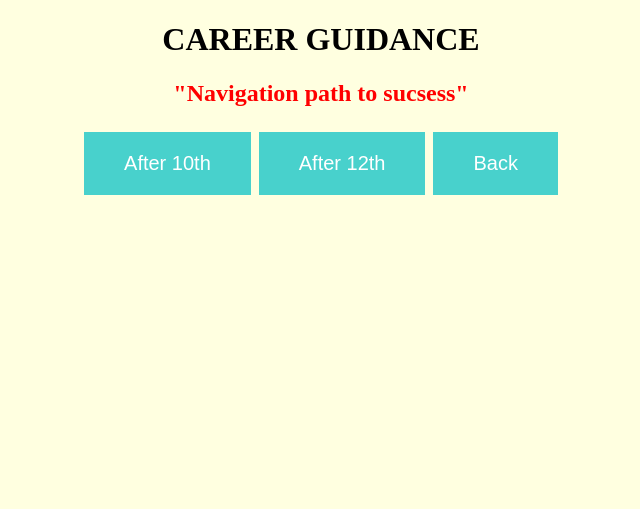
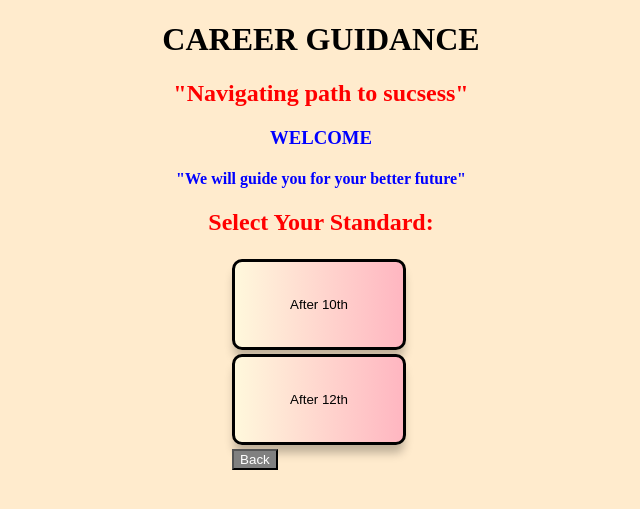
Before and after one commit to sakship-23/Career-Guidance-, a Java web app: page /CareerGuidance/freeuser.jsp in a window 1280 px wide. Shown: the top 509 px of the page, without its empty margins (319-959 px from the left). Run offline with Tomcat 11, a stand-in JSP engine, Linux system fonts and the light colour scheme; the visitor is signed in with stand-in values (Sample User, id 1).

Commit message:
Aptitude test image, changed buttons.

```diff
--- a/CareerGuidance/WebContent/bar.html
+++ b/CareerGuidance/WebContent/bar.html
@@ -10,7 +10,7 @@
 <style type="text/css">
 .button{
 	background-color: white;
-	border: #000000;
+border:3px solid #18ab29;
 	color: white;
 	font-size: 20px;
 	margin: 2px 2px;
@@ -35,6 +35,9 @@ body{
 function selectcourse() {
 	location.replace("http://localhost:8080/CareerGuidance/selectcourse.jsp")
 }
+function aptitude() {
+	location.replace("http://localhost:8080/CareerGuidance/aptitude.html")
+}
 // Load google charts
 google.charts.load('current', {'packages':['corechart']});
 google.charts.setOnLoadCallback(drawChart);
@@ -57,5 +60,6 @@ function drawChart() {
 }
 </script>
 <td><input type="button" name="" value="Next"  onclick="selectcourse()" class="button" ></td>
+<td><input type="button" name="" value="back"  onclick="aptitude()" class="button" ></td>
 </body>
 </html>
--- a/CareerGuidance/WebContent/freeuser.jsp
+++ b/CareerGuidance/WebContent/freeuser.jsp
@@ -20,39 +20,63 @@ function login() {
 </script>
 <style type="text/css">
 .button{
-	background-color: white;
-	border: none;
-	color: white;
-	font-size: 20px;
-	margin: 2px 2px;
-	padding: 20px 40px;
+	color: black;
+                padding: 35px 55px;
+                border-radius: 10px;
+                background: linear-gradient(to right,#FFF8DC,#FFB6C1);
+                box-shadow: 0 10px 10px -2px rgba(0,0,0,.25);
+                cursor:pointer;
+                border: 3px solid #000000;
+
 }
 
 .button {
-	background-color: #48D1CC;
-	color: white;
+	background-color: #48D1CC
+	color: black;
 }
 
 .button:hover {
 	background-color: #5F9EA0;
-	color: white;
+	color: black;
 }
+.button1{
+background-color: grey ;
+color: white;
+}
+
+.button1:hover {
+background-color: #C0C0C0;
+color: white;
+}
+.container{
+ position: absolute;
+ left: 10px;
+ down: 550px;
+}
+
 body{
-        background-color:#FFFFE0;
+        background-color:#FFEBCD;
     }
 
 </style>
 </head>
 <body>
 	<h1 align="center">CAREER GUIDANCE</h1>
-	<h2 align="center" style="color: red">"Navigation path to sucsess"</h2>
+	<h2 align="center" style="color: red">"Navigating path to sucsess"</h2>
+	<h3 align="center" style="color: Blue">WELCOME</h3>
+		<h4 align="center" style="color: Blue">"We will guide you for your better future"</h4>
+		<h2 align="center" style="color: red">Select Your Standard:</h2>
 	<div align= "center">
 					<table>
 					<tr>
-					<td><input type="submit" value="After 10th" onclick="aptitude()" class="button"></td>
-					<td><input type="submit" value="After 12th" onclick="selectcourse()" class="button"></td>
-					<td><input type="button" value="Back" onclick="login()" class="button"></td>
+					<td><input type="submit" value="After 10th" onclick="aptitude()" class="button" style="color: black"></td>
+					<td></td>
+					<tr>
+					<td><input type="submit" value="After 12th" onclick="selectcourse()" class="button" style="color: black"></td>
 					</tr>
+					<div class="container">
+					<td><input type="button" value="Back" onclick="login()" class="button1" class="container"></td>
+					</div>
 				</table>
 					</div>
 </body>
```
Also changed, not shown: CareerGuidance/WebContent/aptitude.html (+16 -6 lines), CareerGuidance/WebContent/login.jsp (+12 -11 lines), CareerGuidance/WebContent/selectcourse.jsp (+29 -11 lines), CareerGuidance/WebContent/aptitude.jpeg (added).
